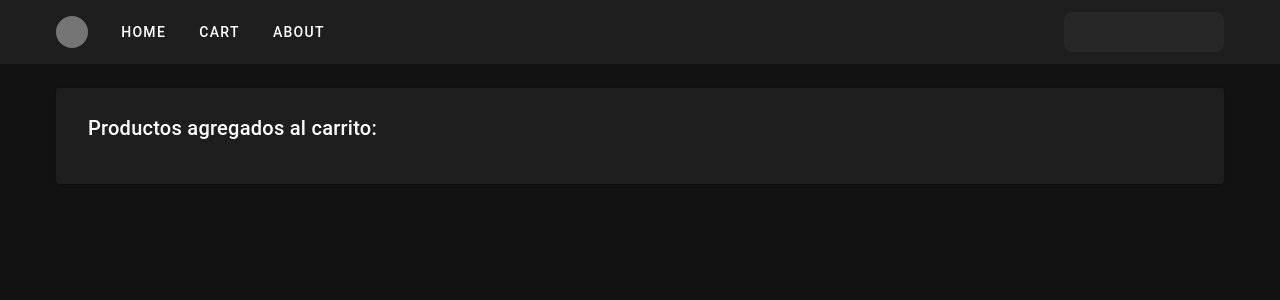
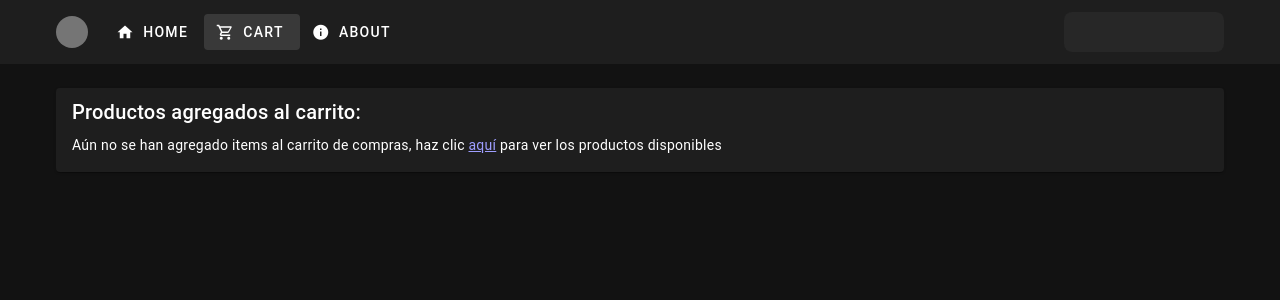
Before and after one commit to hrondon272/front-ecommerce, a Vue app: page /cart in a window 1280 px wide. Shown: the top 300 px of the page. Built offline with nearby package versions, Linux system fonts and the light colour scheme.

Commit message:
Refactor - enhanced code

```diff
--- a/package.json
+++ b/package.json
@@ -18,6 +18,7 @@
     "vuetify": "^3.4.9"
   },
   "devDependencies": {
+    "@mdi/font": "^7.4.47",
     "@rushstack/eslint-patch": "^1.3.3",
     "@tsconfig/node18": "^18.2.2",
     "@types/node": "^18.19.3",
--- a/src/App.vue
+++ b/src/App.vue
@@ -1,5 +1,4 @@
 <script lang="ts">
-import { RouterView } from 'vue-router'
 import TopBar from './components/TopBar.vue';
 
 export default {
--- a/src/components/CartProductList.vue
+++ b/src/components/CartProductList.vue
@@ -1,13 +1,24 @@
 <script lang="ts">
-import type { PropType } from 'vue';
-import type { CartDetail } from '../model/types';
 import { useCartStore } from '@/stores/cart';
 
 export default {
+    methods: {
+        decrementQuantity(productId: number) {
+            this.cartStore.decrement(productId);
+        },
+        incrementQuantity(productId: number) {
+            this.cartStore.increment(productId);
+        },
+        deleteProduct(productId: number) {
+            this.cartStore.deleteProduct(productId);
+        }
+    },
     computed: {
-        details(){
-            const cartStore = useCartStore();
-            return cartStore.details;
+        cartStore() {
+            return useCartStore();
+        },
+        details() {
+            return this.cartStore.details;
         }
     }
 }
@@ -15,18 +26,27 @@ export default {
 
 <template>
     <v-card class="mt-2 mb-4">
+        <v-card-title>
+            Productos agregados al carrito:
+        </v-card-title>
+
         <v-card-text>
-            <v-card-title>
-                Productos agregados al carrito:
-            </v-card-title>
-
-            <v-list>
+            <v-list v-if="details.length > 0">
                 <v-list-item v-for="detail in details" :key="detail.id" :value="detail.productId">
                     <v-list-item-title>
-                        Producto - {{ detail.productId }} (Qty: {{ detail.quantity }})
+                        Producto - {{ detail.productId }}
+                        <v-btn class="ml-2" icon="mdi-minus" size="x-small" @click="decrementQuantity(detail.productId)" />
+                        (Cantidad: {{ detail.quantity }})
+                        <v-btn class="ml-2" icon="mdi-plus" size="x-small" @click="incrementQuantity(detail.productId)" />
+                        <v-btn icon="mdi-delete" size="x-small" @click="deleteProduct(detail.productId)" />
                     </v-list-item-title>
                 </v-list-item>
             </v-list>
+            <p v-else>
+                Aún no se han agregado items al carrito de compras, haz clic <RouterLink to="/">aquí</RouterLink>
+                para ver los productos
+                disponibles
+            </p>
         </v-card-text>
     </v-card>
 </template>
--- a/src/components/ProductList.vue
+++ b/src/components/ProductList.vue
@@ -18,20 +18,14 @@ export default {
             ] as Product[],
             details: [] as CartDetail[]
         };
-    },
-    methods: {
-        onProductAdded(productId: number) {
-
-
-        }
-    },
+    }
 }
 </script>
 
 <template>
     <v-row>
         <v-col v-for="p in products" :key="p.id" cols="4">
-            <ProductCard :product="p" @addProduct="onProductAdded(p.id)"></ProductCard> <!-- Escuchar el evento -->
+            <ProductCard :product="p"></ProductCard> <!-- Escuchar el evento -->
         </v-col>
     </v-row>
     <br>
--- a/src/components/TopBar.vue
+++ b/src/components/TopBar.vue
@@ -1,5 +1,4 @@
 <script lang="ts">
-import { RouterLink } from 'vue-router';
 import { useCartStore } from '@/stores/cart';
 
 export default {
@@ -18,19 +17,19 @@ export default {
             <v-avatar class="me-4 " color="grey-darken-1" size="32"></v-avatar>
 
             <RouterLink to="/" custom v-slot="{ navigate }">
-                <v-btn variant="text" @click="navigate">
+                <v-btn prepend-icon="mdi-home" :active="$route.name === 'home'" variant="text" @click="navigate">
                     Home
                 </v-btn>
             </RouterLink>
             <RouterLink to="/cart" custom v-slot="{ navigate }">
                 <v-badge :content="itemsCount" :model-value="itemsCount > 0" color="orange-lighten-2">
-                    <v-btn variant="text" @click="navigate">
+                    <v-btn prepend-icon="mdi-cart-outline" :active="$route.name === 'cart'" variant="text" @click="navigate">
                         Cart
                     </v-btn>
                 </v-badge>
             </RouterLink>
             <RouterLink to="/about" custom v-slot="{ navigate }">
-                <v-btn variant="text" @click="navigate">
+                <v-btn prepend-icon="mdi-information" :active="$route.name === 'about'" variant="text" @click="navigate">
                     About
                 </v-btn>
             </RouterLink>
--- a/src/main.ts
+++ b/src/main.ts
@@ -7,9 +7,11 @@ import { createVuetify } from 'vuetify'
 import * as components from 'vuetify/components'
 import * as directives from 'vuetify/directives'
 
-
 // Vue Router
 import router from './router'
+
+// Icons
+import '@mdi/font/css/materialdesignicons.css'
 
 const myCustomLightTheme = {
   dark: false,
--- a/src/stores/cart.ts
+++ b/src/stores/cart.ts
@@ -28,6 +28,26 @@ export const useCartStore = defineStore('cart', {
           quantity: 1
         })
       }
+    },
+    deleteProduct(productId: number){
+      const index = this.details.findIndex(d => d.productId === productId);
+      this.details.splice(index, 1);
+    },
+    increment(productId: number){
+      const detailFound = this.details.find(d => d.productId === productId);
+      if(detailFound){
+        detailFound.quantity += 1;
+      }
+    },
+    decrement(productId: number){
+      const detailFound = this.details.find(d => d.productId === productId);
+      if(detailFound){
+        detailFound.quantity -= 1;
+
+        if(detailFound.quantity === 0){
+          this.deleteProduct(productId);
+        }
+      }
     }
   },
 })
```
Also changed, not shown: src/components/icons/IconCommunity.vue (deleted, +0 -7 lines), src/components/icons/IconDocumentation.vue (deleted, +0 -7 lines), src/components/icons/IconEcosystem.vue (deleted, +0 -7 lines), src/components/icons/IconSupport.vue (deleted, +0 -7 lines), src/components/icons/IconTooling.vue (deleted, +0 -19 lines), 1 other file (tests, documents, lock files or other folders).
